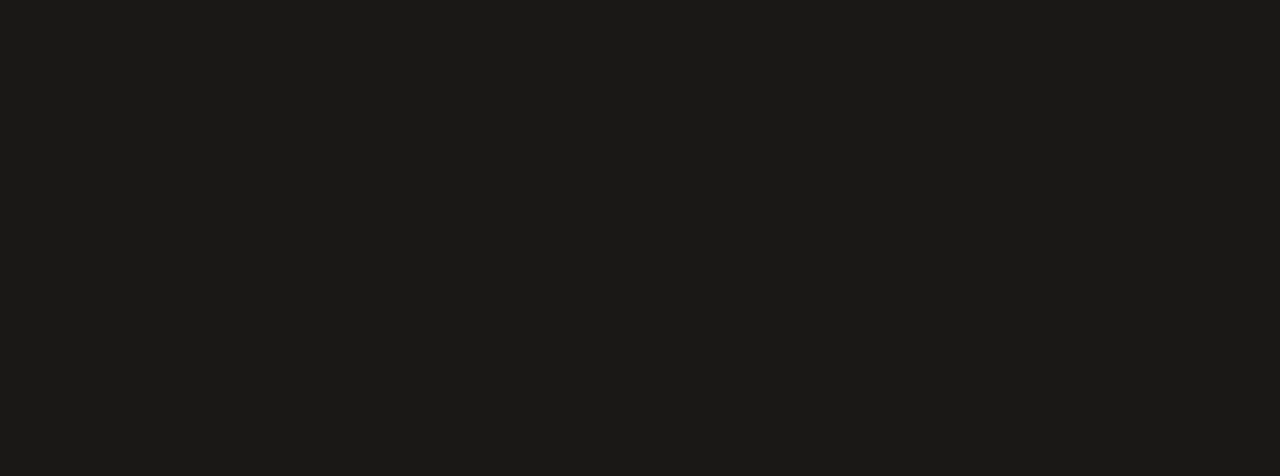
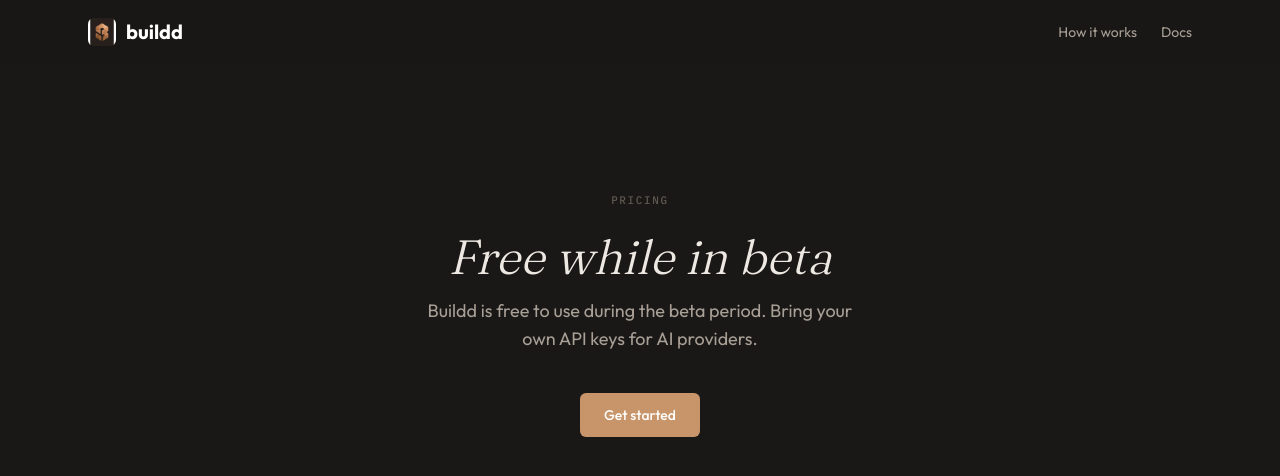
Before and after one commit to buildd-ai/buildd-site, a Next.js app: page /pricing in a window 1280 px wide. Before the commit this address had no page. Shown: the top 476 px of the page. Built offline with nearby package versions, Linux system fonts and the light colour scheme.

Commit message:
fix: pricing page shows free beta instead of redirecting to memory
Memory is a separate service with its own pricing. Buildd pricing
page now shows "Free while in beta" with BYOK messaging.

Co-Authored-By: Claude Opus 4.6 <noreply@anthropic.com>

```diff
--- a/src/app/pricing/page.tsx
+++ b/src/app/pricing/page.tsx
@@ -1,5 +1,52 @@
-import { redirect } from "next/navigation";
+export default function PricingPage() {
+  return (
+    <main className="min-h-screen">
+      <nav className="sticky top-0 z-50 backdrop-blur-md" style={{ backgroundColor: 'rgba(26, 24, 22, 0.92)' }}>
+        <div className="max-w-6xl mx-auto px-6 h-16 flex items-center justify-between">
+          <a href="/" className="flex items-center gap-2.5">
+            <span className="block w-7 h-7 rounded-[6px] overflow-hidden bg-[#1a1816]">
+              <img src="/logo.png" alt="" width={28} height={28} className="block w-full h-full" />
+            </span>
+            <span className="text-white font-bold text-xl" style={{ fontFamily: 'var(--font-outfit)' }}>buildd</span>
+          </a>
+          <div className="hidden md:flex items-center gap-6">
+            <a href="/#how-it-works" className="text-sm transition-colors hover:text-[#ede8e2]" style={{ color: '#a89f96' }}>
+              How it works
+            </a>
+            <a href="https://docs.buildd.dev" target="_blank" rel="noopener noreferrer" className="text-sm transition-colors hover:text-[#ede8e2]" style={{ color: '#a89f96' }}>
+              Docs
+            </a>
+          </div>
+        </div>
+      </nav>
 
-export default function PricingPage() {
-  redirect("/memory#pricing");
+      <section className="flex flex-col items-center justify-center text-center px-6 py-24 md:py-32" style={{ minHeight: '60vh' }}>
+        <p
+          className="text-[11px] font-medium uppercase tracking-[0.15em] mb-6"
+          style={{ fontFamily: 'var(--font-ibm-plex-mono)', color: '#5e5850' }}
+        >
+          PRICING
+        </p>
+        <h1
+          className="text-4xl md:text-5xl font-light italic leading-tight mb-4"
+          style={{ fontFamily: 'var(--font-fraunces)', color: '#ede8e2' }}
+        >
+          Free while in beta
+        </h1>
+        <p
+          className="text-base md:text-lg max-w-md mb-10 leading-relaxed"
+          style={{ fontFamily: 'var(--font-outfit)', color: '#a89f96' }}
+        >
+          Buildd is free to use during the beta period. Bring your own API keys for AI providers.
+        </p>
+        <a
+          href="https://buildd.dev/app"
+          className="inline-flex items-center px-6 py-3 text-sm font-medium text-white rounded-md transition-colors"
+          style={{ backgroundColor: '#c8956a' }}
+        >
+          Get started
+        </a>
+      </section>
+    </main>
+  );
 }
```
